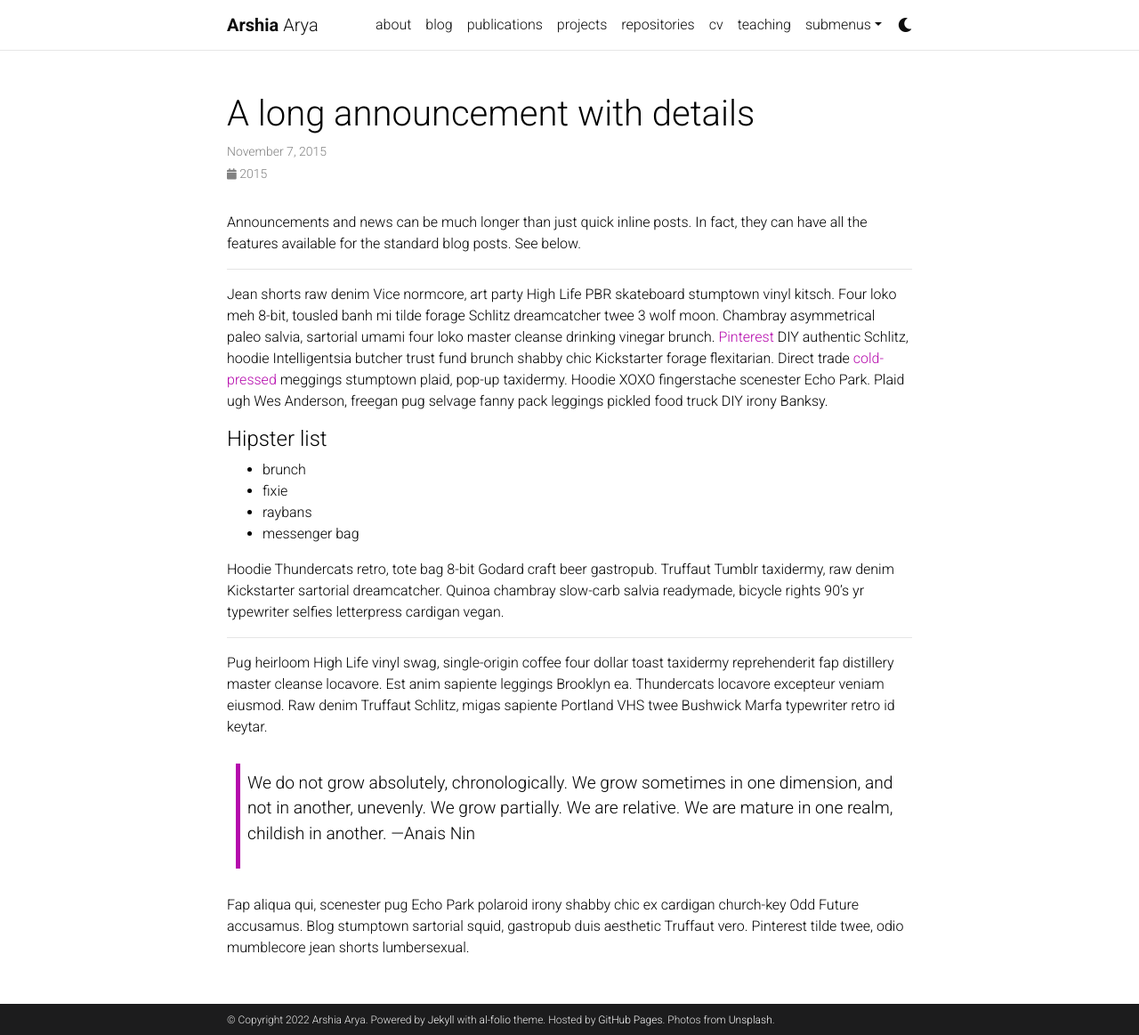
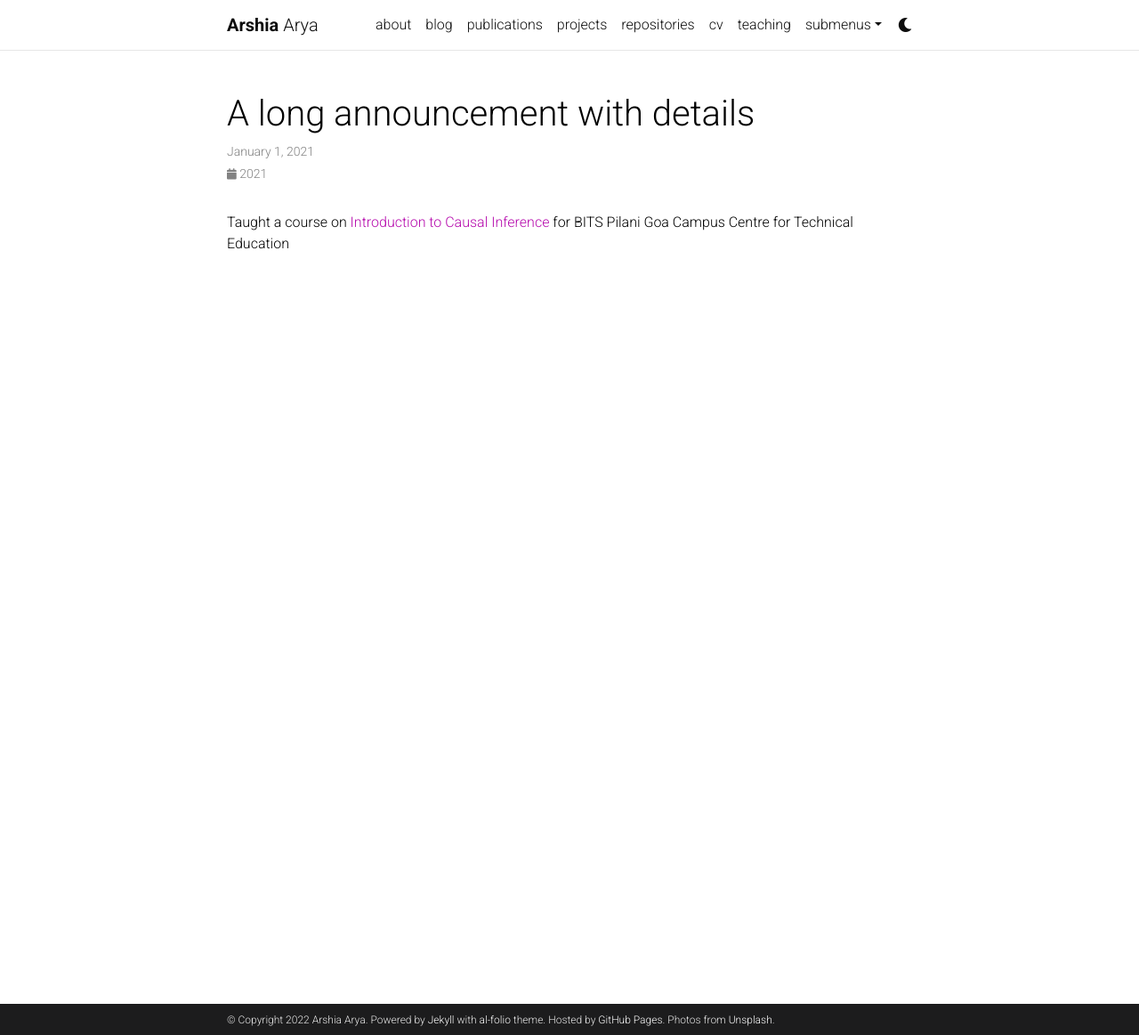
Before and after one commit to Arshiaarya/arshiaarya.github.io, a Jekyll site: the page built from _news/announcement_2.md, in a window 1280 px wide and 1163 px high. Shown: the whole window at 89% size. Built offline with Jekyll 4.4.1, drawn with Linux system fonts in a browser that asks for light colours; comment, search, counter and statistics services are not loaded; a style sheet for code colours, icons or effects is not loaded.

Commit message:
update announcements

```diff
--- a/_news/announcement_2.md
+++ b/_news/announcement_2.md
@@ -1,31 +1,8 @@
 ---
 layout: post
 title: A long announcement with details
-date: 2015-11-07 16:11:00-0400
+date: 2021-01-01 16:11:00-0400
 inline: false
 ---
 
-Announcements and news can be much longer than just quick inline posts. In fact, they can have all the features available for the standard blog posts. See below.
-
-***
-
-Jean shorts raw denim Vice normcore, art party High Life PBR skateboard stumptown vinyl kitsch. Four loko meh 8-bit, tousled banh mi tilde forage Schlitz dreamcatcher twee 3 wolf moon. Chambray asymmetrical paleo salvia, sartorial umami four loko master cleanse drinking vinegar brunch. <a href="https://www.pinterest.com">Pinterest</a> DIY authentic Schlitz, hoodie Intelligentsia butcher trust fund brunch shabby chic Kickstarter forage flexitarian. Direct trade <a href="https://en.wikipedia.org/wiki/Cold-pressed_juice">cold-pressed</a> meggings stumptown plaid, pop-up taxidermy. Hoodie XOXO fingerstache scenester Echo Park. Plaid ugh Wes Anderson, freegan pug selvage fanny pack leggings pickled food truck DIY irony Banksy.
-
-#### Hipster list
-<ul>
-    <li>brunch</li>
-    <li>fixie</li>
-    <li>raybans</li>
-    <li>messenger bag</li>
-</ul>
-
-Hoodie Thundercats retro, tote bag 8-bit Godard craft beer gastropub. Truffaut Tumblr taxidermy, raw denim Kickstarter sartorial dreamcatcher. Quinoa chambray slow-carb salvia readymade, bicycle rights 90's yr typewriter selfies letterpress cardigan vegan.
-
-***
-
-Pug heirloom High Life vinyl swag, single-origin coffee four dollar toast taxidermy reprehenderit fap distillery master cleanse locavore. Est anim sapiente leggings Brooklyn ea. Thundercats locavore excepteur veniam eiusmod. Raw denim Truffaut Schlitz, migas sapiente Portland VHS twee Bushwick Marfa typewriter retro id keytar.
-
-> We do not grow absolutely, chronologically. We grow sometimes in one dimension, and not in another, unevenly. We grow partially. We are relative. We are mature in one realm, childish in another.
-> —Anais Nin
-
-Fap aliqua qui, scenester pug Echo Park polaroid irony shabby chic ex cardigan church-key Odd Future accusamus. Blog stumptown sartorial squid, gastropub duis aesthetic Truffaut vero. Pinterest tilde twee, odio mumblecore jean shorts lumbersexual.
+Taught a course on <a href="https://sites.google.com/view/causal-inference/home">Introduction to Causal Inference</a>   for BITS Pilani Goa Campus Centre for Technical Education
```
Also changed, not shown: _news/announcement_1.md (+2 -2 lines).
